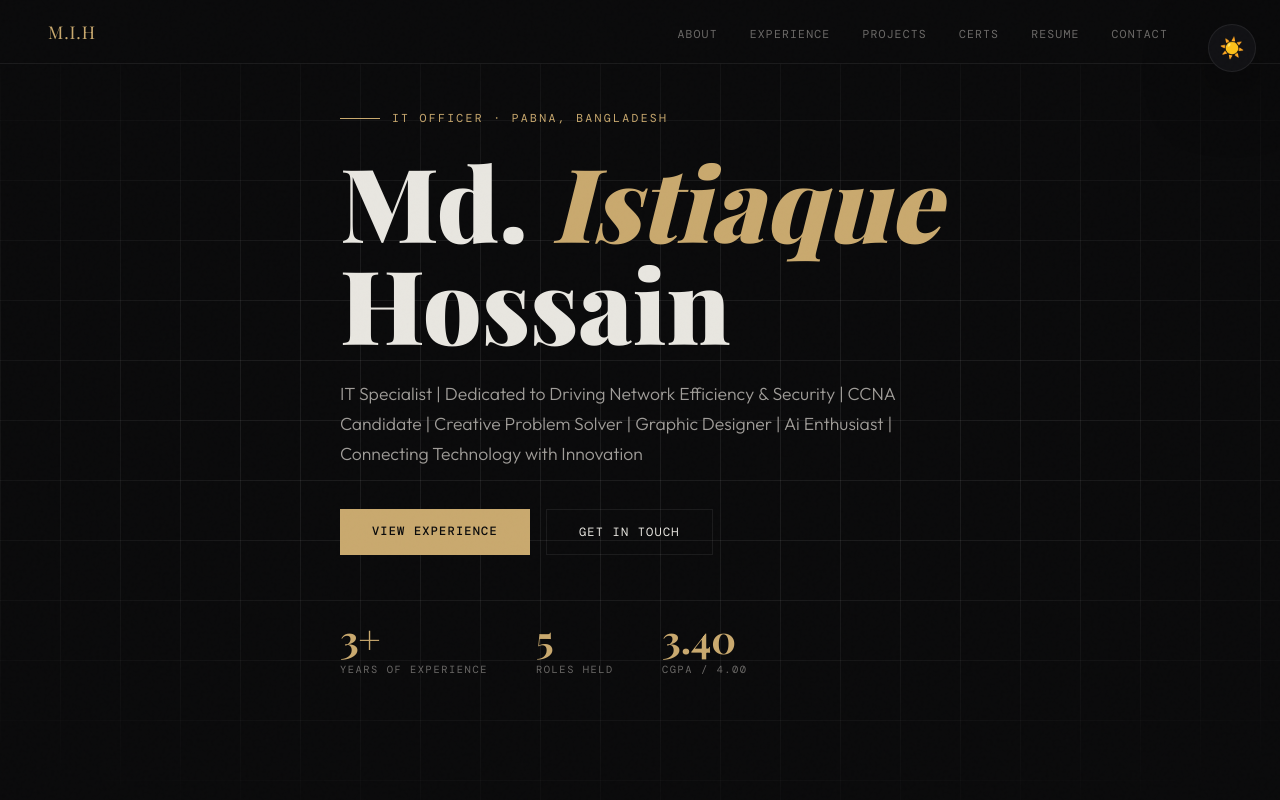
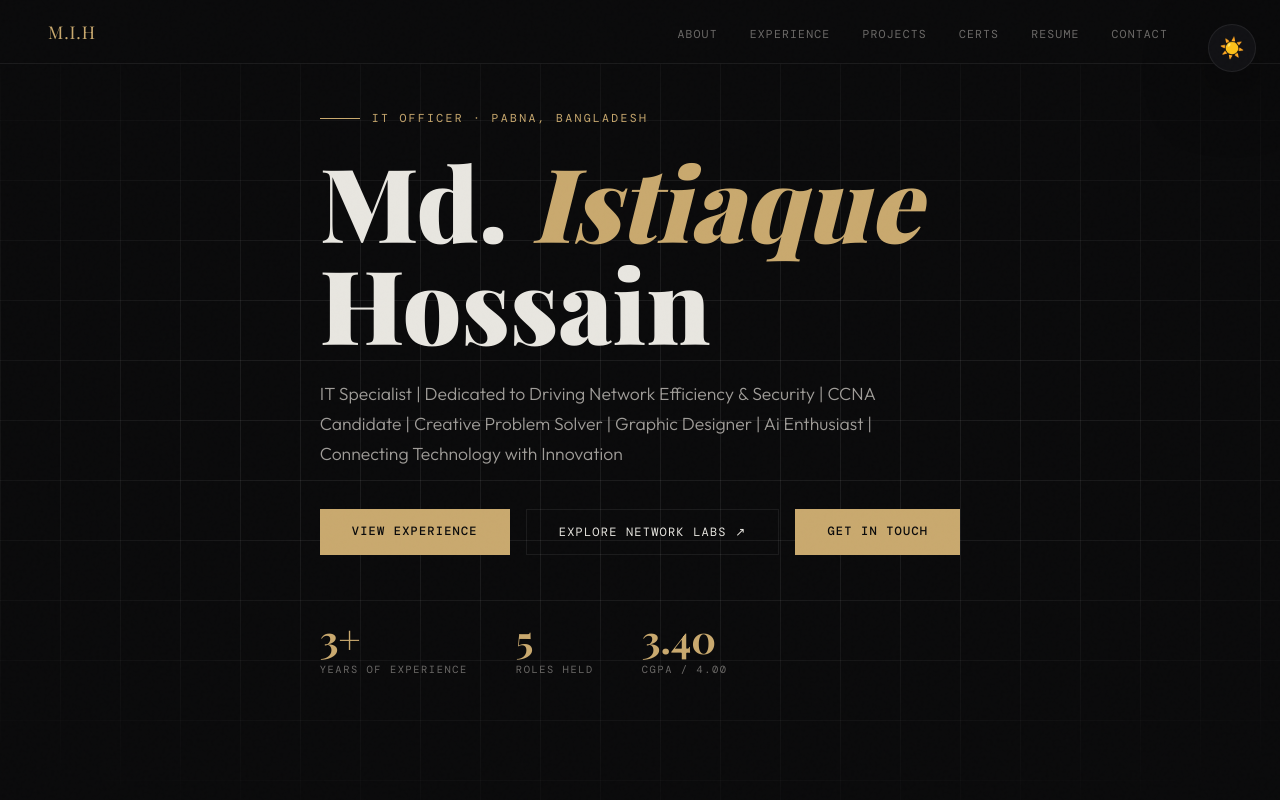
Before and after one commit to istiaquehossainleon/istiaquehossain, a plain HTML site: page docs/index.html in a window 1280 px wide. Shown: the top 800 px of the page. Drawn offline with nearby package versions, Linux system fonts and the light colour scheme; a web font is replaced by a local one.

Commit message:
istiaquehossain v007

```diff
--- a/docs/index.html
+++ b/docs/index.html
@@ -32,7 +32,8 @@
     <p class="hero-subtitle fade-up delay-3">IT Specialist | Dedicated to Driving Network Efficiency &amp; Security | CCNA Candidate | Creative Problem Solver | Graphic Designer | Ai Enthusiast | Connecting Technology with Innovation</p>
     <div class="hero-ctas fade-up delay-4">
       <a href="#experience" class="btn-primary">View Experience</a>
-      <a href="#contact" class="btn-outline">Get in Touch</a>
+      <a href="https://github.com/istiaquehossainleon/PacketTracer_Exports" target="_blank" rel="noopener noreferrer" class="btn-outline">Explore Network Labs ↗</a>
+      <a href="#contact" class="btn-primary">Get in Touch</a>
     </div>
     <div class="hero-stats fade-up delay-5">
       <div class="stat-item">
```
